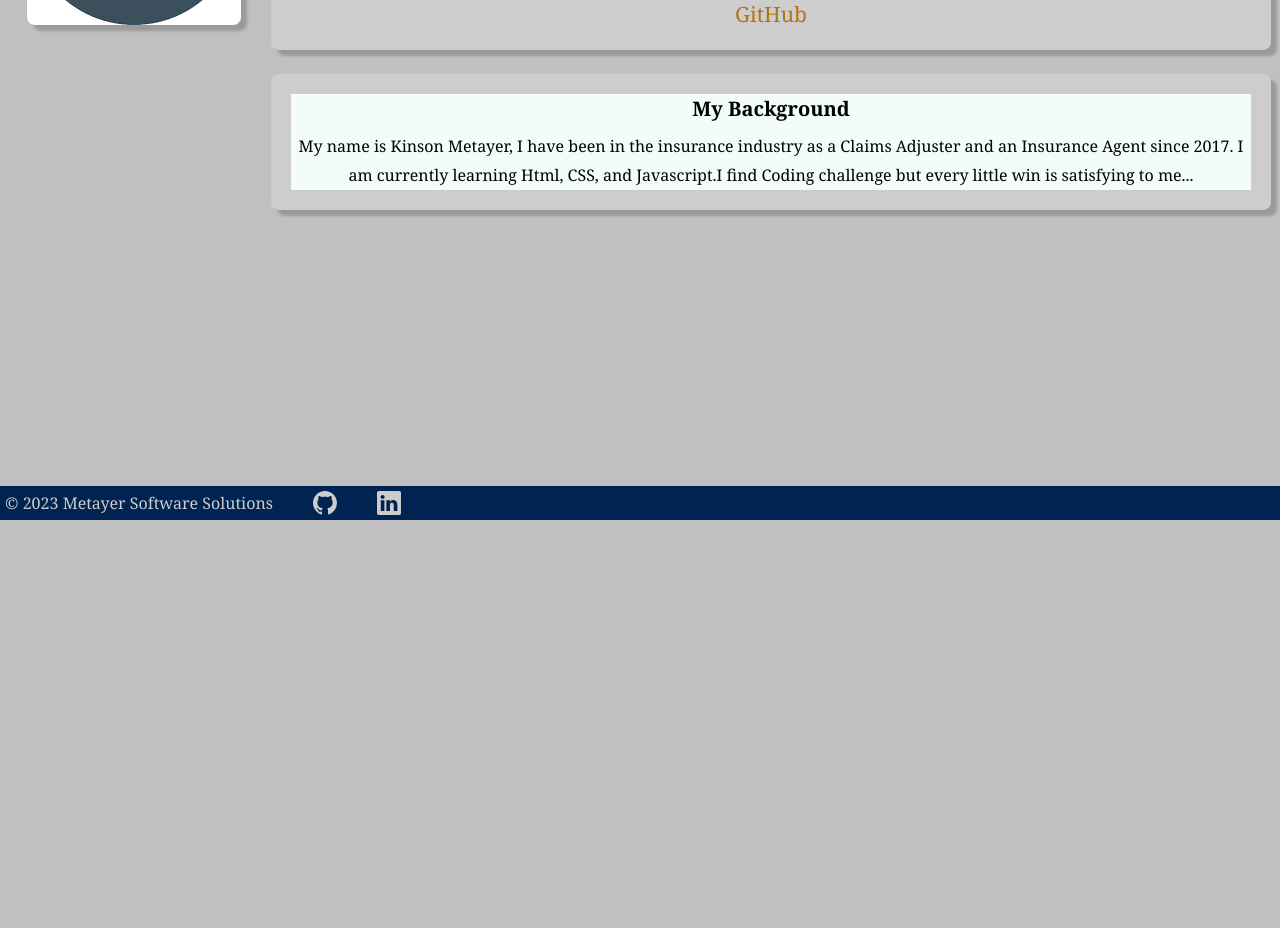
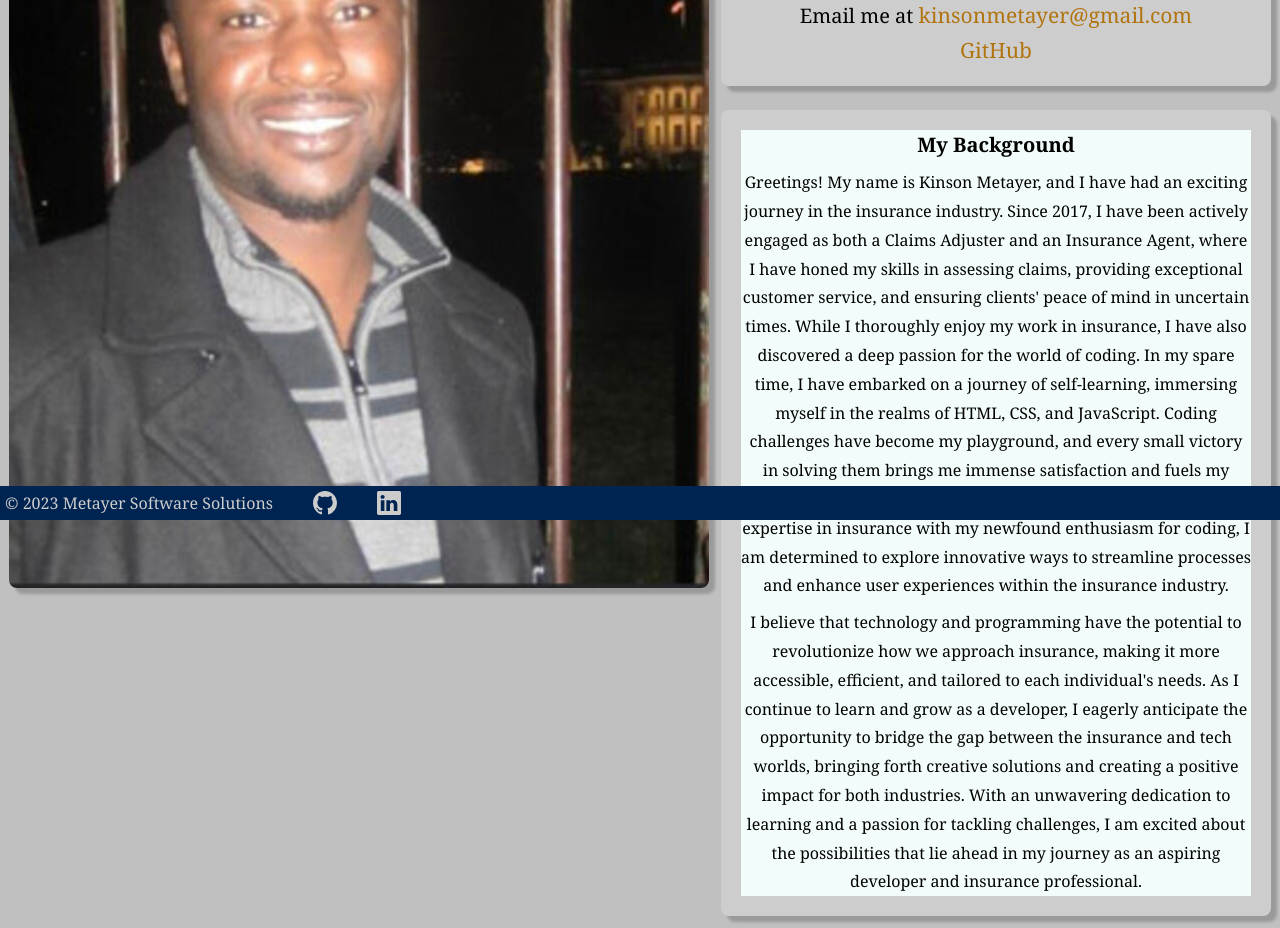
Before and after one commit to metayerkinson/react-portfolio, a React (Create React App) app: page / in a window 1280 px wide. Shown: the part 280-1208 px from the top of the page. Before the commit the page ends 800 px from the top, so only its background shows below. Built offline with nearby package versions, Linux system fonts and the light colour scheme.

Commit message:
updated bio and image

```diff
--- a/src/components/pages/Home.js
+++ b/src/components/pages/Home.js
@@ -1,5 +1,5 @@
 // Import my picture
-import headshot from "../../images/devImg.png";
+import headshot from "../../images/kinsonmetayer.jpg";
 
 // Builds the component to show my headshot and a short bio.
 export default function Home() {
@@ -38,10 +38,13 @@ export default function Home() {
           <div style={{ backgroundColor: "#F2FCFA" }}>
             <h3>My Background</h3>
             <p className="myBackgroundText">
-              My name is Kinson Metayer, I have been in the insurance industry
-              as a Claims Adjuster and an Insurance Agent since 2017. I am
-              currently learning Html, CSS, and Javascript.I find Coding
-              challenge but every little win is satisfying to me...
+            Greetings! My name is Kinson Metayer, and I have had an exciting journey in the insurance industry. Since 2017, I have been actively engaged as both a Claims Adjuster and an Insurance Agent, where I have honed my skills in assessing claims, providing exceptional customer service, and ensuring clients' peace of mind in uncertain times.
+
+While I thoroughly enjoy my work in insurance, I have also discovered a deep passion for the world of coding. In my spare time, I have embarked on a journey of self-learning, immersing myself in the realms of HTML, CSS, and JavaScript. Coding challenges have become my playground, and every small victory in solving them brings me immense satisfaction and fuels my determination to grow further in this field.
+
+Combining my expertise in insurance with my newfound enthusiasm for coding, I am determined to explore innovative ways to streamline processes and enhance user experiences within the insurance industry.</p>  <p> I believe that technology and programming have the potential to revolutionize how we approach insurance, making it more accessible, efficient, and tailored to each individual's needs.
+
+As I continue to learn and grow as a developer, I eagerly anticipate the opportunity to bridge the gap between the insurance and tech worlds, bringing forth creative solutions and creating a positive impact for both industries. With an unwavering dedication to learning and a passion for tackling challenges, I am excited about the possibilities that lie ahead in my journey as an aspiring developer and insurance professional.
             </p>
           </div>
         </section>
```
Also changed, not shown: src/images/kinsonmetayer.jpg (added).
